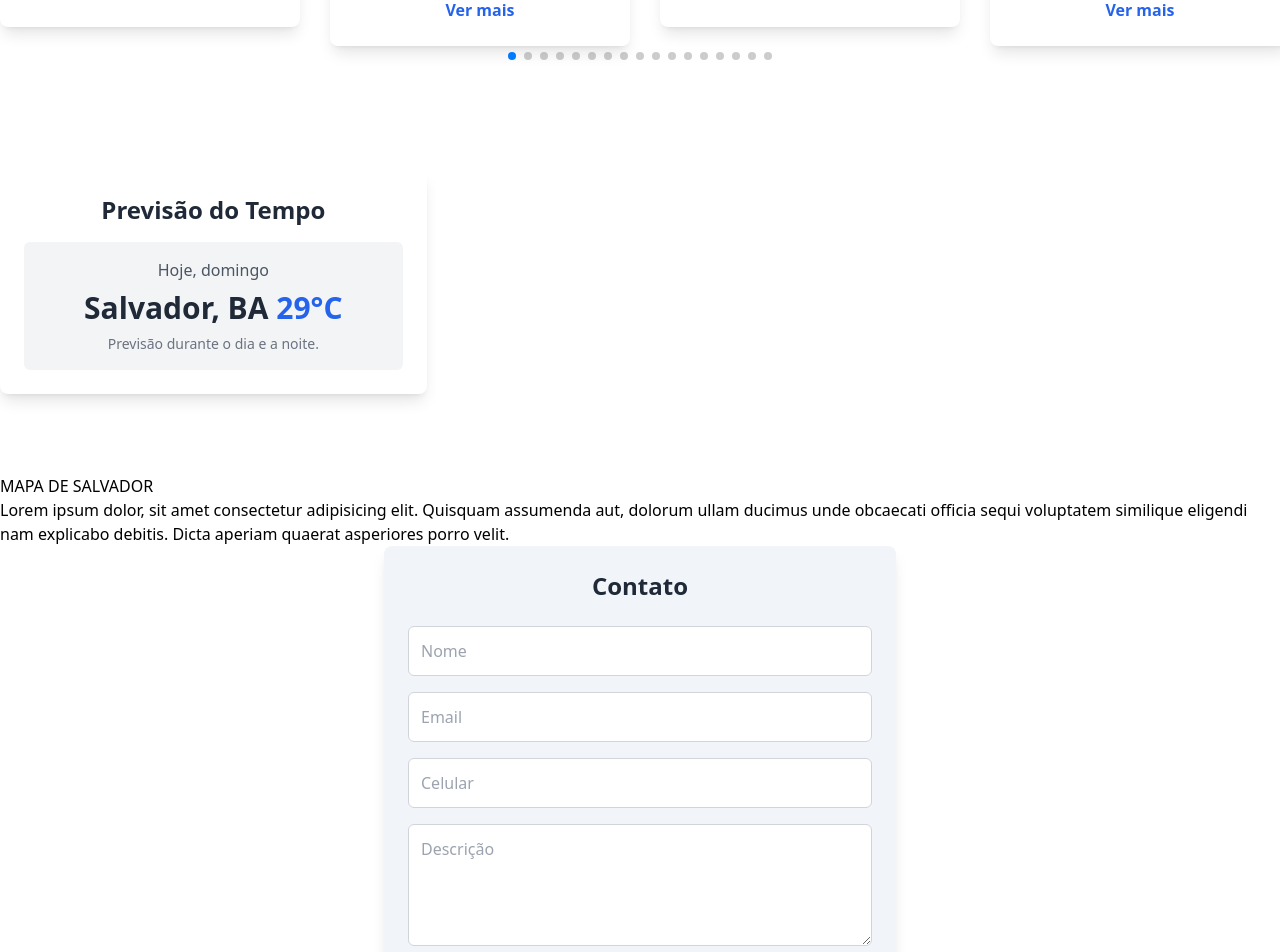
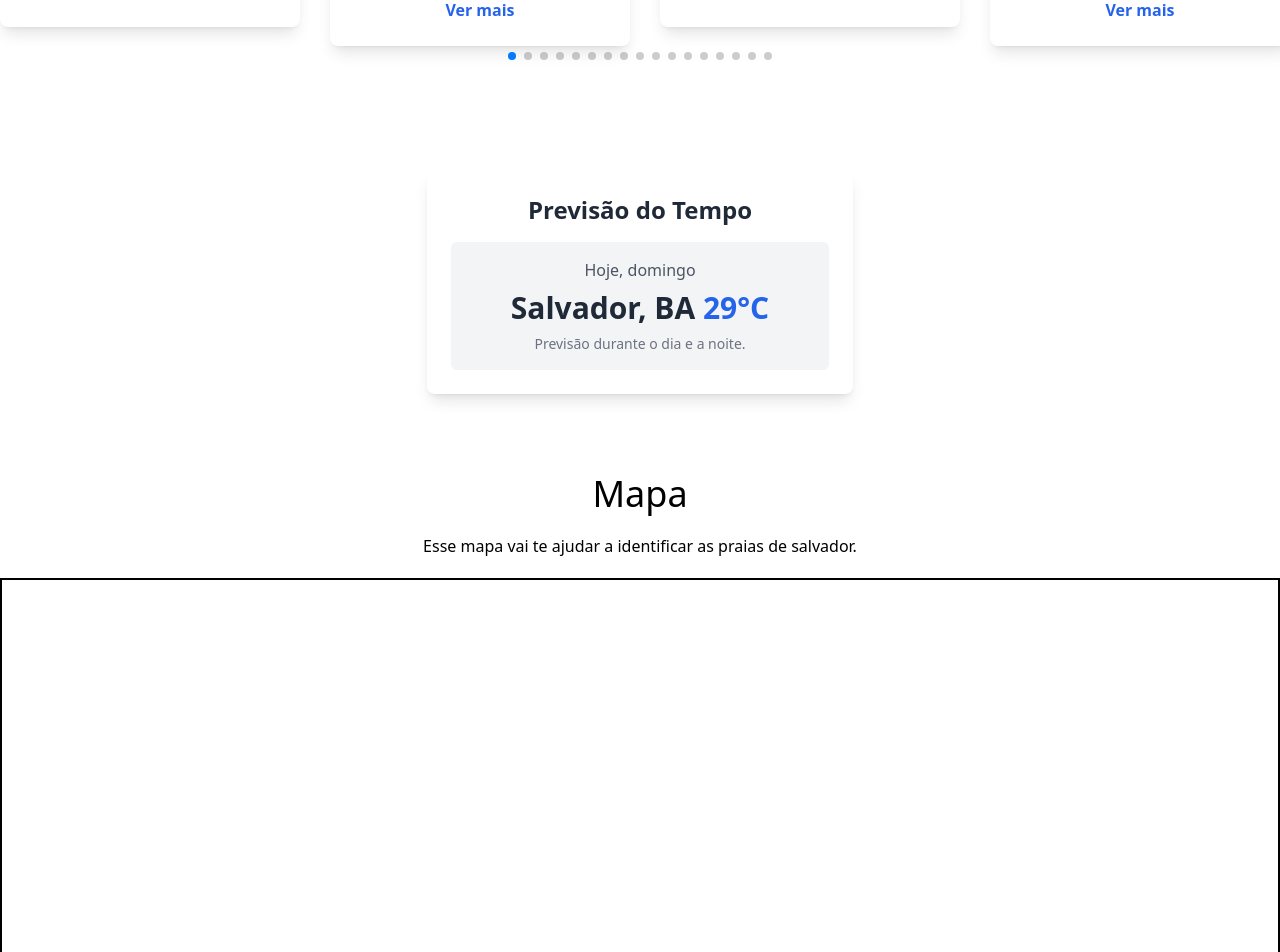
Before and after one commit to Elias700/RotaDoMar, an Angular app: page / in a window 1280 px wide. Shown: the part 2260-3212 px from the top of the page. Built offline with nearby package versions, Linux system fonts and the light colour scheme.

Commit message:
feat: adjustments in the contact, map, weather components

```diff
--- a/src/app/pages/contact/contact.component.html
+++ b/src/app/pages/contact/contact.component.html
@@ -1,4 +1,4 @@
-<div class="flex justify-center">
+<div class="flex justify-center p-10">
   <div class="bg-slate-100 rounded-lg shadow-lg p-6 h-50 max-w-lg">
     <h2 class="text-xl md:text-2xl font-bold text-gray-800 mb-6 text-center">Contato</h2>
     <form class="space-y-4">
--- a/src/app/pages/map/map.component.html
+++ b/src/app/pages/map/map.component.html
@@ -1,5 +1,9 @@
 
 
-<h1>MAPA DE SALVADOR</h1>
+<section>
+    <h1 class="text-4xl text-center">Mapa</h1>
+    <p class="text-center p-5">Esse mapa vai te ajudar a identificar as praias de salvador.</p>
+    <div class="border-2 border-black h-96 w-120 p-10">
 
-<p>Lorem ipsum dolor, sit amet consectetur adipisicing elit. Quisquam assumenda aut, dolorum ullam ducimus unde obcaecati officia sequi voluptatem similique eligendi nam explicabo debitis. Dicta aperiam quaerat asperiores porro velit.</p>
+    </div>
+</section>
--- a/src/app/pages/weather/weather.component.html
+++ b/src/app/pages/weather/weather.component.html
@@ -1,4 +1,4 @@
-<section class="py-12 md:flex md:space-x-8">
+<section class="py-12 md:flex md:space-x-8 flex justify-center">
     <div class="md:w-1/3">
       <div class="bg-white rounded-lg shadow-lg p-6 text-center mb-8">
         <h2 class="text-xl md:text-2xl font-bold text-gray-800 mb-4">Previsão do Tempo</h2>
```
Also changed, not shown: src/assets/mapa.png (added), src/assets/mapa2.jpg (added).
